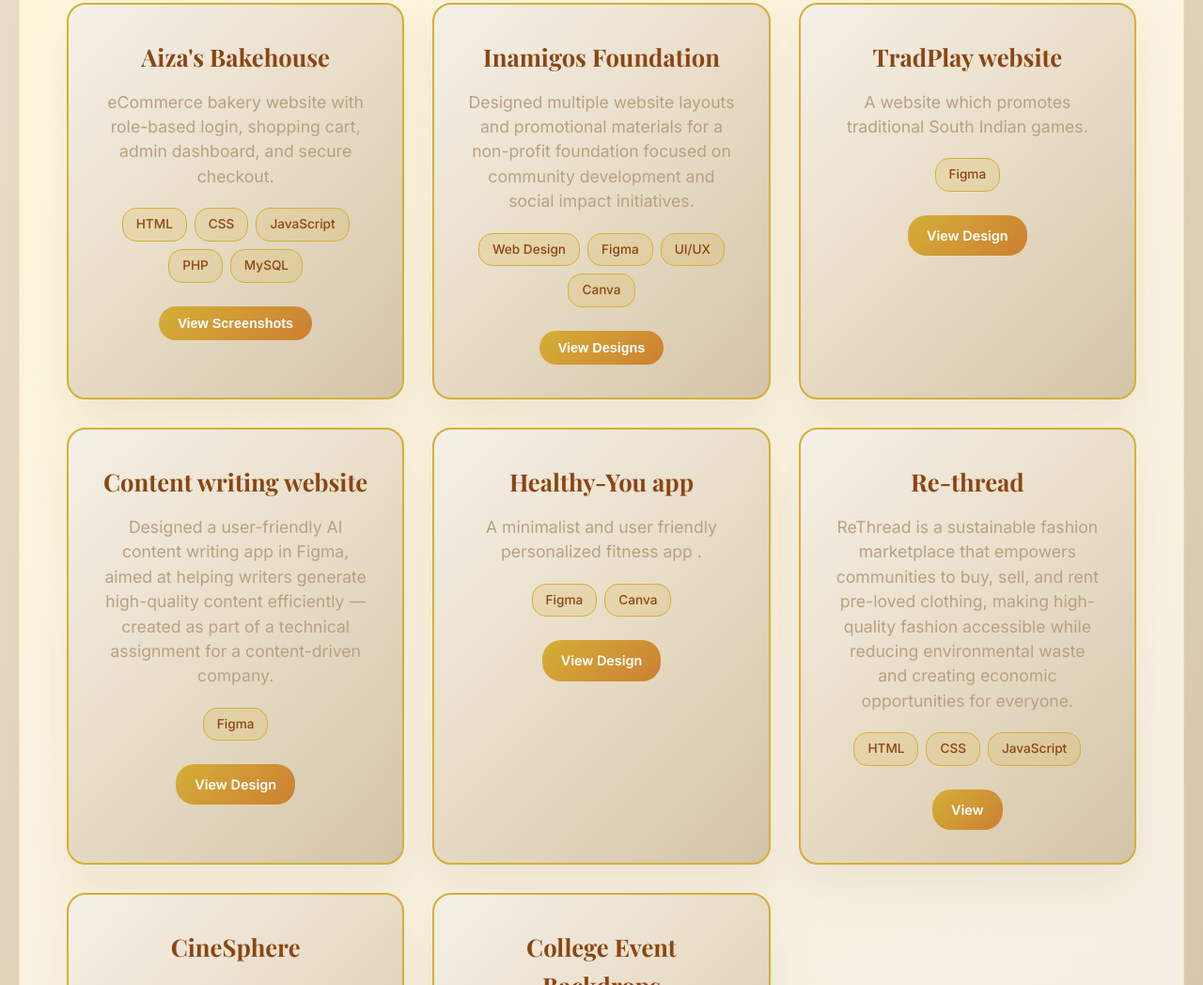
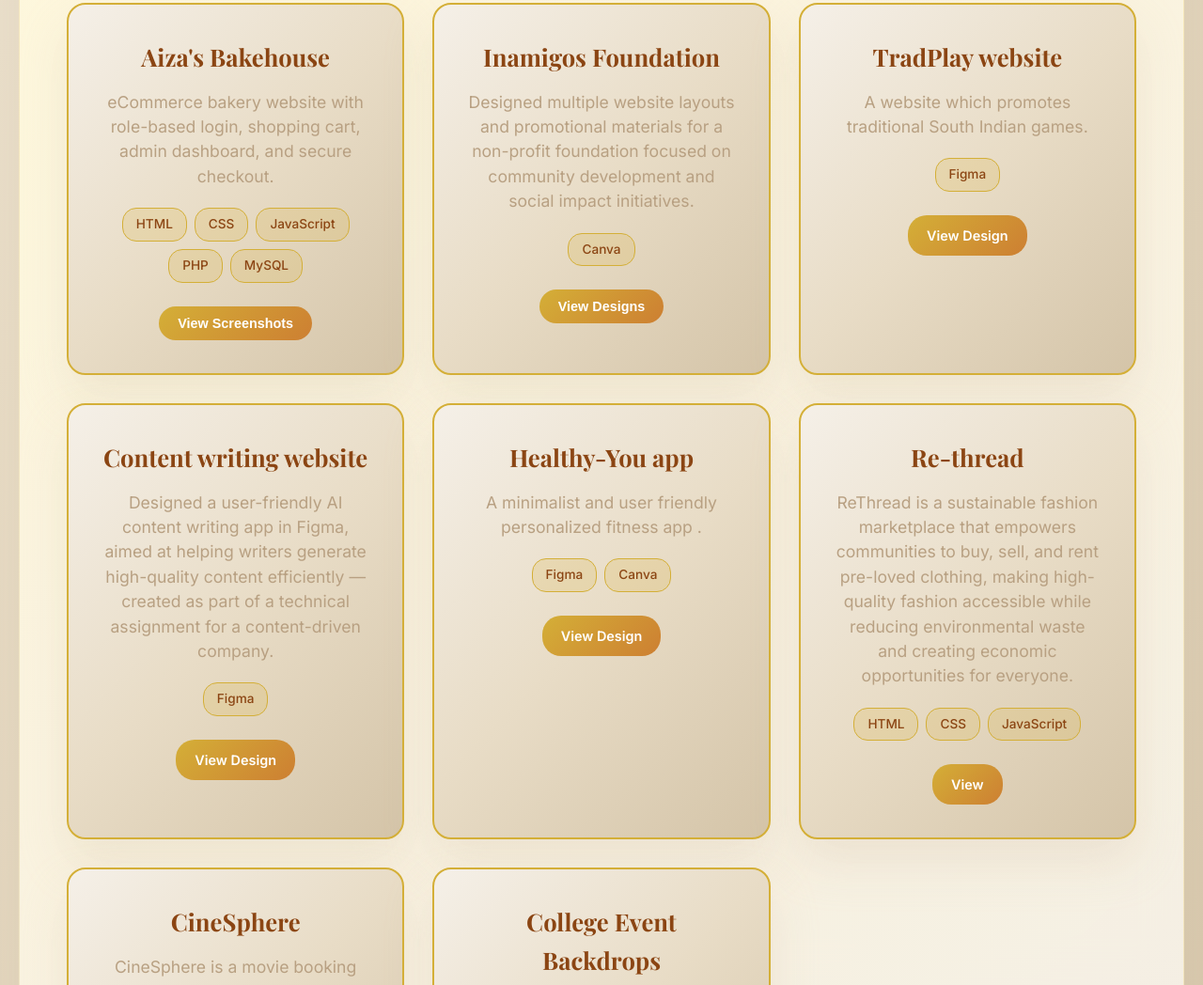
Before and after one commit to aiman2704/portfolio, a plain HTML site: page index.html in a window 1280 px wide. Shown: the part 1912-2960 px from the top of the page at 94% size. Drawn offline with nearby package versions, Linux system fonts and the light colour scheme.

Commit message:
Update index.html

```diff
--- a/index.html
+++ b/index.html
@@ -536,9 +536,6 @@
                     <h3>Inamigos Foundation</h3>
                     <p>Designed multiple website layouts and promotional materials for a non-profit foundation focused on community development and social impact initiatives.</p>
                     <div class="tech-stack">
-                        <span class="tech-tag">Web Design</span>
-                        <span class="tech-tag">Figma</span>
-                        <span class="tech-tag">UI/UX</span>
                         <span class="tech-tag">Canva</span>
                     </div>
                     <div class="project-links">
```
